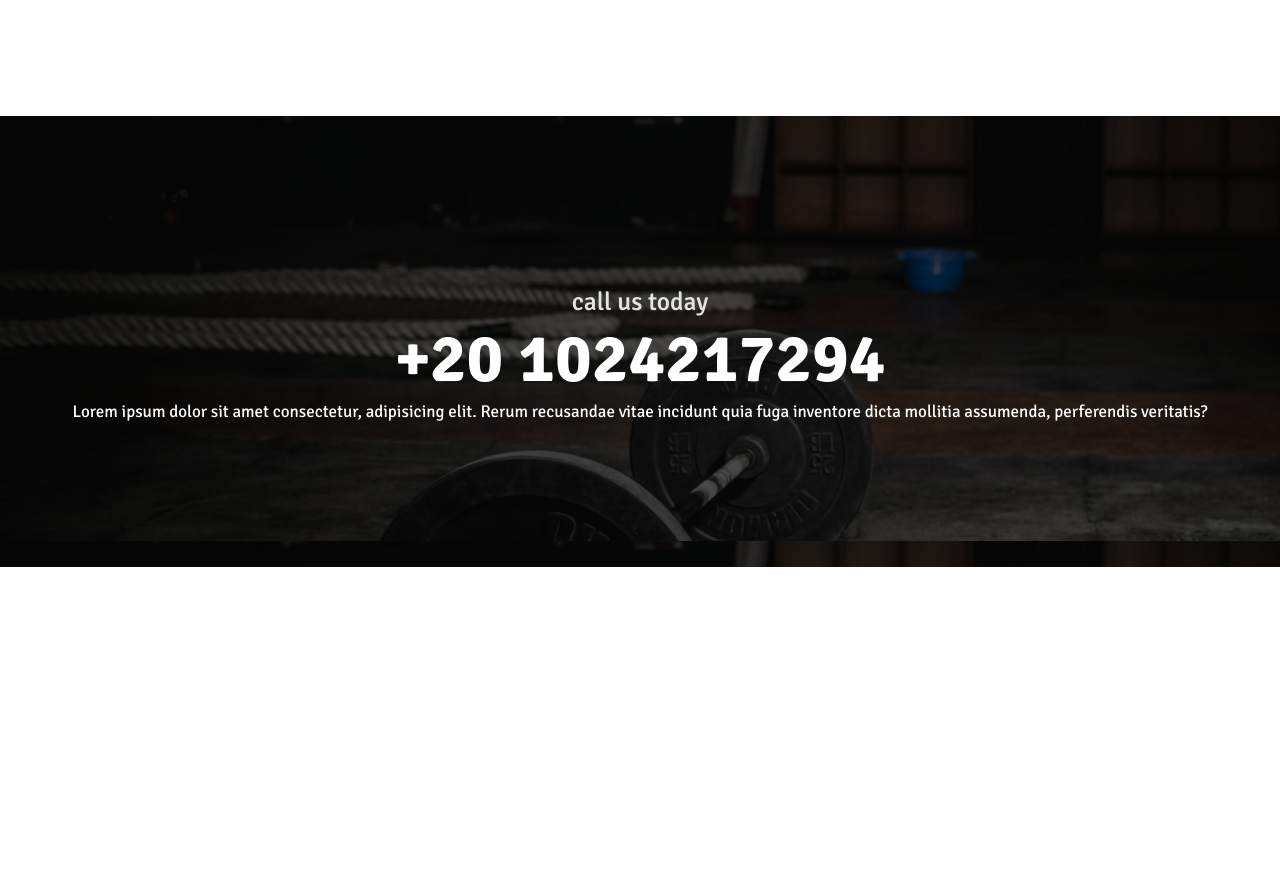
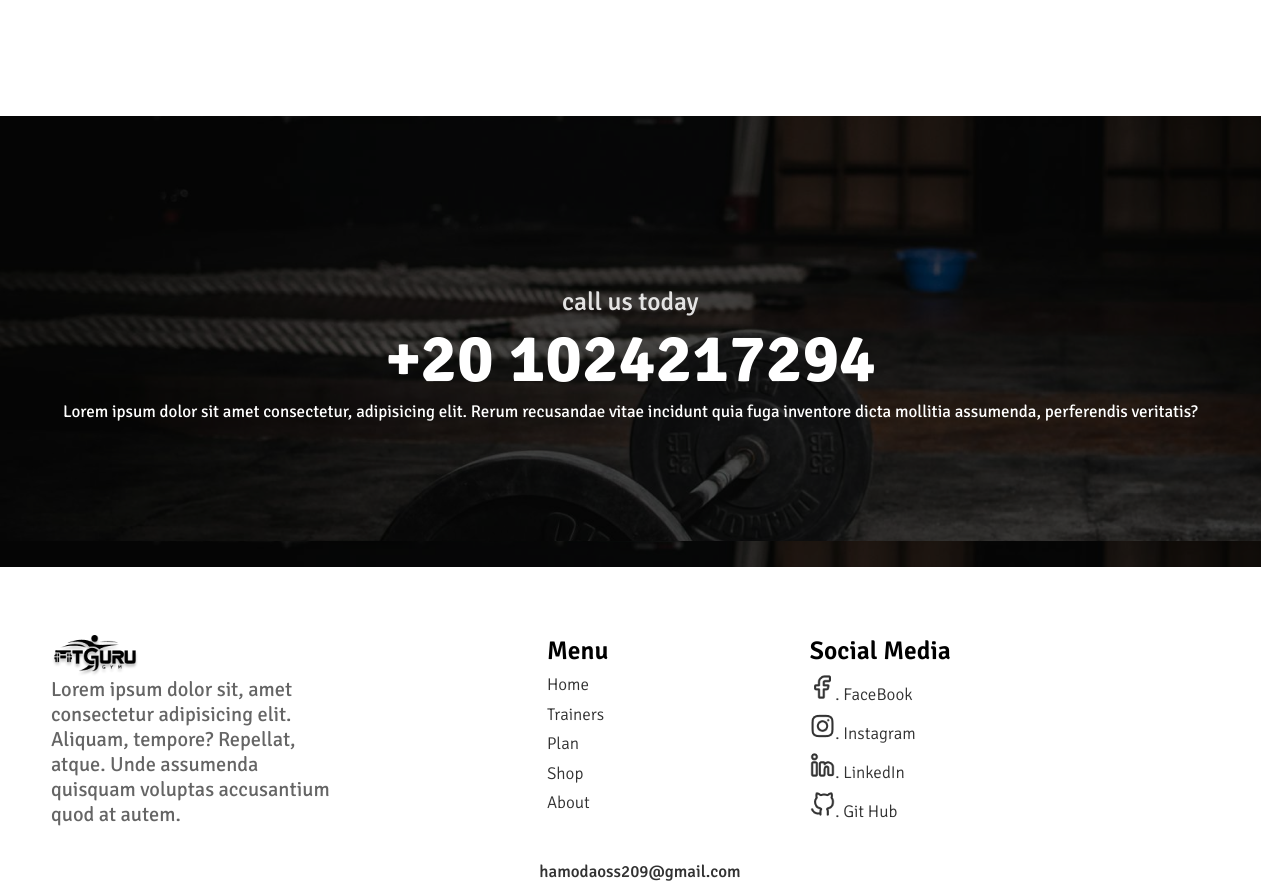
Before and after one commit to AhmedOsama14-7/semi-final-project, a plain HTML site: page resources/index.html in a window 1280 px wide. Shown: the part 4587-5469 px from the top of the page. Before the commit the page ends 5273 px from the top, so only its background shows below. Drawn offline with Linux system fonts and the light colour scheme.

Commit message:
end project

```diff
--- a/resources/index.html
+++ b/resources/index.html
@@ -294,6 +294,55 @@
                 <p>Lorem ipsum dolor sit amet consectetur, adipisicing elit. Rerum recusandae vitae incidunt quia fuga inventore dicta mollitia assumenda, perferendis veritatis?</p>
             </div>
         </section>
+        <footer>
+            <div class="footer">
+            <div class="footer-logo">
+                <img src="./assets/images/logo.png">
+                <p>Lorem ipsum dolor sit, amet consectetur adipisicing elit. Aliquam, tempore? Repellat, atque. Unde assumenda quisquam voluptas accusantium quod at autem.
+                </p>
+            </div>
+            <div class="footer-menu">
+                <ul>
+                    <h3>Menu</h3>
+                   <a href="">
+                    <li>Home</li>
+                   </a>
+                   <a href="">
+                    <li>Trainers</li>
+                   </a>
+                   <a href="">
+                    <li>Plan</li>
+                   </a>
+                   <a href="">
+                    <li>Shop</li>
+                   </a>
+                   <a href="">
+                    <li>About</li>
+                   </a>
+                </ul>
+            </div>
+            <div class="footer-social">
+                <ul>
+                    <h3>Social Media</h3>
+                    <a href="">
+                        <li><img src="./assets/images/facebook-02face.png" alt="">.  FaceBook</li>
+                    </a>
+                    <a href="">
+                        <li><img src="./assets/images/instagraminsta.png" alt="">.  Instagram</li>
+                    </a>
+                    <a href="">
+                        <li><img src="./assets/images/linkedin-02.png" alt="">.  LinkedIn</li>
+                    </a>
+                    <a href="">
+                        <li><img src="./assets/images/github.png" alt="">.  Git Hub</li>
+                    </a>
+                </ul>
+
+            </div>
+            <div></div>
+            </div>
+            <div class="copy-right">hamodaoss209@gmail.com</div>
+        </footer>
     </main>
 </body>
 </html>
--- a/resources/styles/main.css
+++ b/resources/styles/main.css
@@ -872,11 +872,11 @@ h1{
 }
 
 .page7{
-    width: 100vw;
+    width: 98.5vw;
     background: url(../assets/images/Rectangle\ 45.png);
     height: 26.5rem;
     margin-top: 7rem;
-    margin-bottom: 7rem;
+    margin-bottom: 4rem;
     display: flex;
     justify-content: center;
 
@@ -905,6 +905,64 @@ h1{
 
     flex-wrap: wrap;
 }
+
+.footer{
+    display: flex;
+    justify-content: space-between;
+    flex-wrap: wrap;
+    margin-bottom: 2rem;
+    width: 90%;
+}
+
+.footer-logo{
+    display: flex;
+    flex-direction: column;
+    padding-left: 3rem;
+    width: 30%;
+    font-size: 1.2rem;
+
+}
+
+.footer-logo p{
+    opacity: .6;
+    font-size: 1.2rem;
+}
+.footer-logo img{
+    width: 30%;
+}
+
+.footer-menu ul{
+    display: flex;
+    flex-direction: column;
+    gap: 0.5rem;
+
+}
+.footer-menu h3{
+
+    font-size: 1.5rem;
+    font-weight: 600;
+
+}
+.footer-social ul{
+    display: flex;
+    flex-direction: column;
+    gap: 0.5rem;
+}
+.footer-social h3{
+    font-size: 1.5rem;
+    font-weight: 600;
+}
+.footer-social img{
+ width: 1.5rem;
+ height: 1.5rem;
+
+}
+.copy-right{
+    text-align: center;
+    font-weight: 500;
+    opacity: .8;
+}
+
 @media (min-width:2201px) {
     *{
         font-size: 22px ;
@@ -1359,6 +1417,6 @@ h1{
     }
 
     .page7{
-        width: 110vw;
+        width: 100vw;
     }
 }
```
